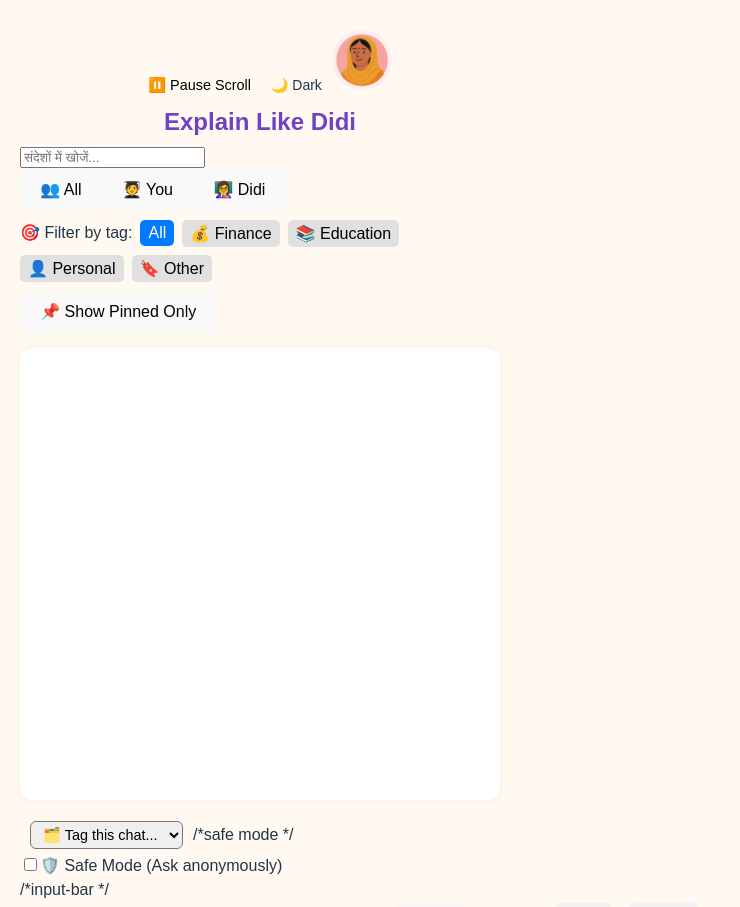
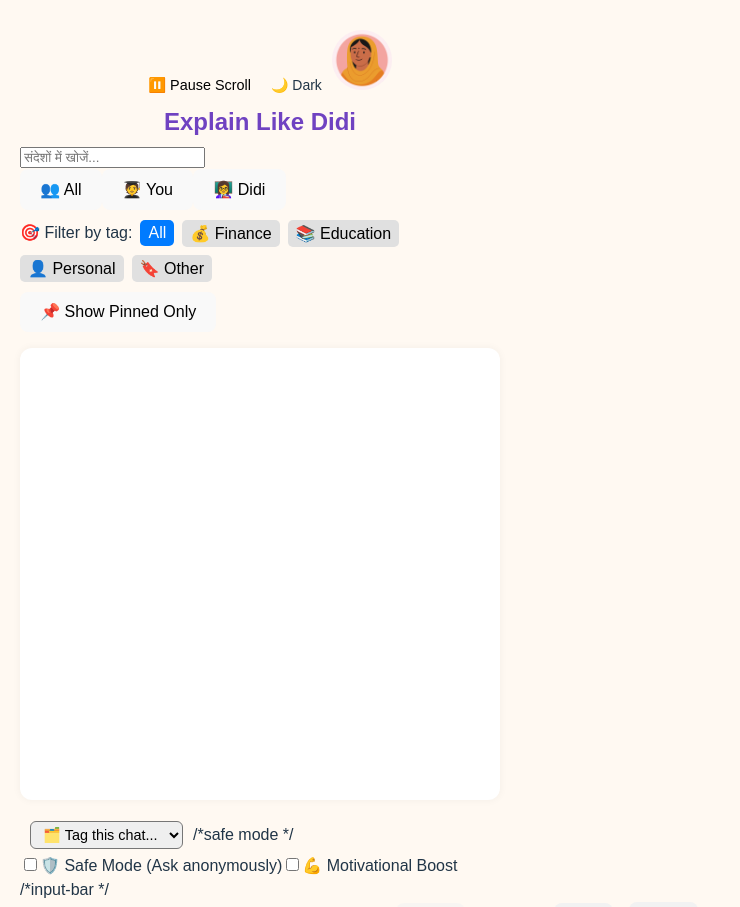
Before and after one commit to shrashti-19/Explain-Like-Didi, a React (Vite) app in the folder client/: page / in a window 1280 px wide. Shown: the top 907 px of the page, without its empty margins (0-740 px from the left). Built offline with nearby package versions, Linux system fonts and the light colour scheme.

Commit message:
motivational mode feature added

```diff
--- a/client/src/App.jsx
+++ b/client/src/App.jsx
@@ -19,6 +19,9 @@ function App(){
 
   // safe mode
   const [safeMode, setSafeMode] = useState(false);
+
+  //motivational booster
+  const [boostMode, setBoostMode] = useState(false);
 
   const chatEndRef = useRef(null);
   const [showPinnedOnly, setShowPinnedOnly]= useState(false);
@@ -190,7 +193,21 @@ const handleSummarize = async ()=>{
       contents: chatHistory
     });
 
-    const didiReply = response?.data?.reply || 'माफ करना, मैं अभी सारांश नहीं दे पा रही हूँ।';
+    let didiReply = response?.data?.reply || 'माफ करना, मैं अभी सारांश नहीं दे पा रही हूँ।';
+
+    // if motivational mode is on
+    if(boostMode){
+      const didiMessageSoFar = message.filter(m=> m.sender === 'didi').length;
+      if((didiMessageSoFar+1)%3===0){
+        const boosters = [
+          "✨ तुम बहुत काबिल हो, खुद पर भरोसा रखो!",
+          "🚀 तुम ये कर सकती हो, मैं तुम्हारे साथ हूँ!",
+          "🌟 अपने सपनों को सच करने की ताक़त तुममें है!",
+        ];
+        const randomBoost = boosters[Math.floor(Math.random() * boosters.length)];
+        didiReply +="\n\n" + randomBoost;
+      }
+    }
     const replyMessage = {
       sender: 'didi',
       text: didiReply,
@@ -333,6 +350,14 @@ const highlightMatch = (text)=>{
           />
           🛡️ Safe Mode (Ask anonymously)
         </label>
+        <label>
+          <input
+           type="checkbox"
+           checked = {boostMode}
+           onChange={()=> setBoostMode(!boostMode)}
+          />
+          💪 Motivational Boost
+        </label>
       </div>
 
       /*input-bar */
```
